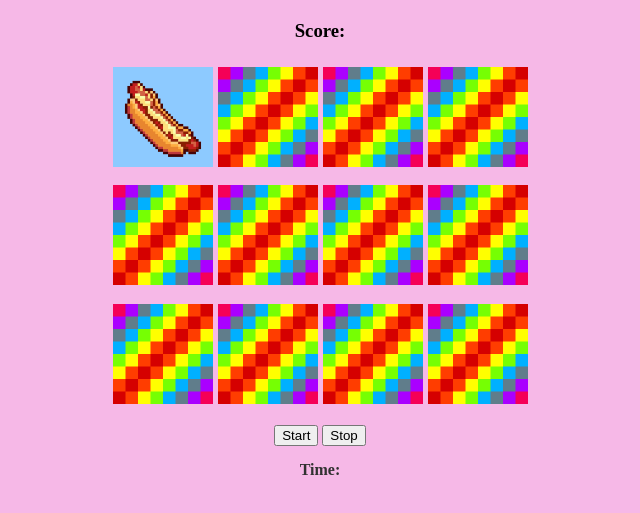
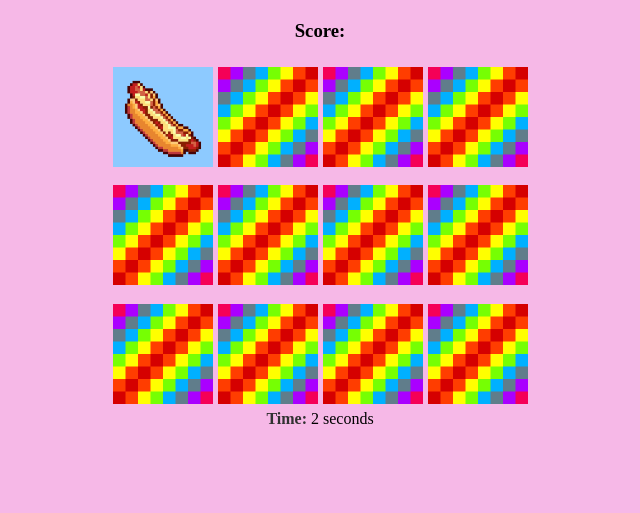
Before and after one commit to clairegreenwood83/Javascript_Memory_Game, a plain HTML site: page index.html in a window 1280 px wide. Both pictures are taken after a click on the picture 482 px from the left and 195 px from the top of the page. Shown: the part 79-592 px from the top of the page, without its empty margins (320-960 px from the left). Drawn offline with Linux system fonts and the light colour scheme.

Commit message:
start timer when first card is clicked

```diff
--- a/index.html
+++ b/index.html
@@ -11,11 +11,8 @@
     <h1>Memory Game</h1>
     <main id="main">
         <h3>Score: <span id="result"></span></h3>
+       <!-- <p>Fastest Completion Time: <span id="completionTimeDisplay"></span></p>-->
         <div id="grid"></div>
-        <div id="buttons">
-            <button id="start">Start</button>
-            <button id="stop">Stop</button>
-        </div>
         <div>
             <p id="time">Time: </p>
             <span id="timerDisplay"></span>
--- a/src/index.js
+++ b/src/index.js
@@ -49,6 +49,8 @@ const cardArray = [
     },
 ];
 
+let completionTime = localStorage.getItem('completionTime');
+
 cardArray.sort(() => 0.5 - Math.random())
 
 const gridDisplay = document.querySelector('#grid')
@@ -76,10 +78,10 @@ function checkMatch() {
     if (optionOneId == optionTwoId) {
         cards[optionOneId].setAttribute('src', 'images/blank.png')
         cards[optionTwoId].setAttribute('src', 'images/blank.png')
-        alert('You have clicked the same image!')
+        //alert('You have clicked the same image!')
     }
     if (cardsChosen[0] == cardsChosen[1]) {
-        alert('You found a match!')
+        //alert('You found a match!')
         cards[optionOneId].setAttribute('src', 'images/white.png')
         cards[optionTwoId].setAttribute('src', 'images/white.png')
         cards[optionOneId].removeEventListener('click', flipCard)
@@ -88,7 +90,7 @@ function checkMatch() {
     } else {
         cards[optionOneId].setAttribute('src', 'images/blank.png')
         cards[optionTwoId].setAttribute('src', 'images/blank.png')
-        alert('Sorry try again!')
+        //alert('Sorry try again!')
     }
     resultDisplay.textContent = cardsWon.length
     cardsChosen = [];
@@ -100,10 +102,23 @@ function checkMatch() {
         const elapsedTimeSeconds = Math.floor(elapsedTime / 1000);
         localStorage.setItem('completionTime', elapsedTimeSeconds);
         stopTimer();
+
+       // if (completionTime !== null) {
+           // document.getElementById('completionTimeDisplay').textContent = Math.floor(completionTime) + ' seconds';
+       // }
     }
 }
 
+let gameStarted = false;
+
 function flipCard() {
+    if (!gameStarted) {
+        startTimer();
+        gameStarted = true;
+    }
+    if (cardsChosen.length === 2) {
+        return;
+    }
     const cardId = this.getAttribute('data-id') // to get the id of the card clicked
     cardsChosen.push(cardArray[cardId].name)
     cardsChosenIds.push(cardId) // puts the name of the card clicked into cardsChosen array
@@ -113,11 +128,8 @@ function flipCard() {
     }
 }
 
+
 // timer functionality
-let startButton = document.getElementById('start');
-let stopButton = document.getElementById('stop');
-startButton.addEventListener('click', startTimer);
-stopButton.addEventListener('click', stopTimer);
 const displayElement = document.getElementById('timerDisplay');
 
 let startTime;
```
